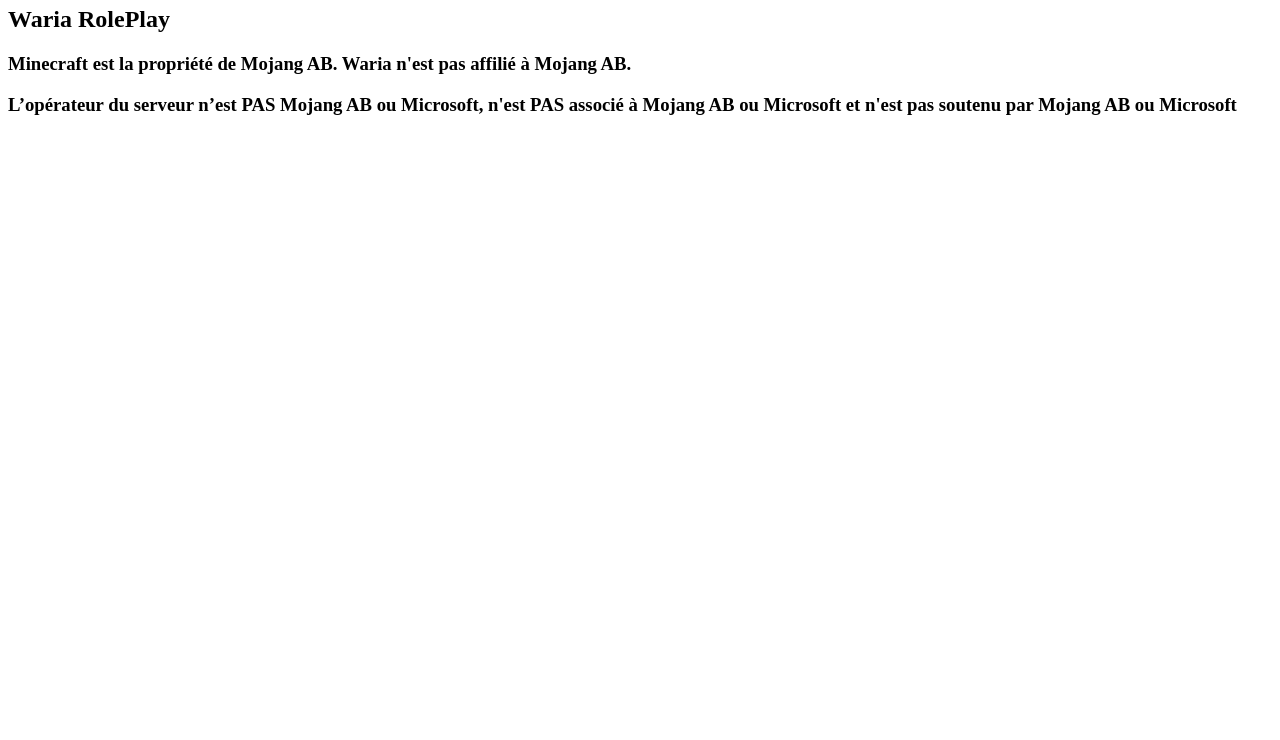
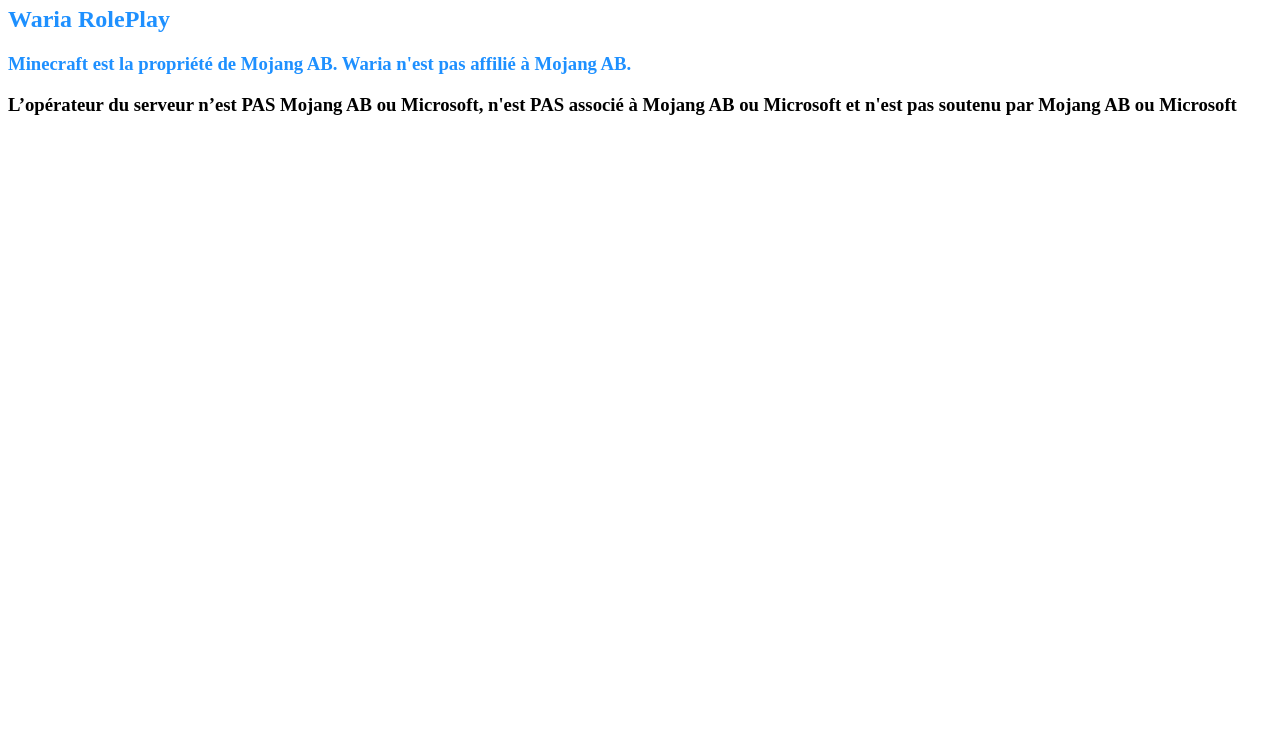
Before and after one commit to Waria-Mcpe/waria-mcpe.github.io, a plain HTML site: page index.html in a window 1280 px wide. Shown: the part 60-800 px from the top of the page. Drawn offline with Linux system fonts and the light colour scheme.

Commit message:
Update index.html

```diff
--- a/index.html
+++ b/index.html
@@ -1,7 +1,7 @@
 <H1>Site en Maintenance</H1>
 
-<H2>Waria RolePlay </H2>
-<H3>
+<H2 style="color:DodgerBlue;">Waria RolePlay </H2>
+<H3 style="color:DodgerBlue;">
 Minecraft est la propriété de Mojang AB. Waria n'est pas affilié à Mojang AB.</H3>
 <p>  </p>
 <H3>L’opérateur du serveur n’est PAS Mojang AB ou Microsoft, n'est PAS associé à Mojang AB ou Microsoft et n'est pas soutenu par Mojang AB ou Microsoft</H3>
```
